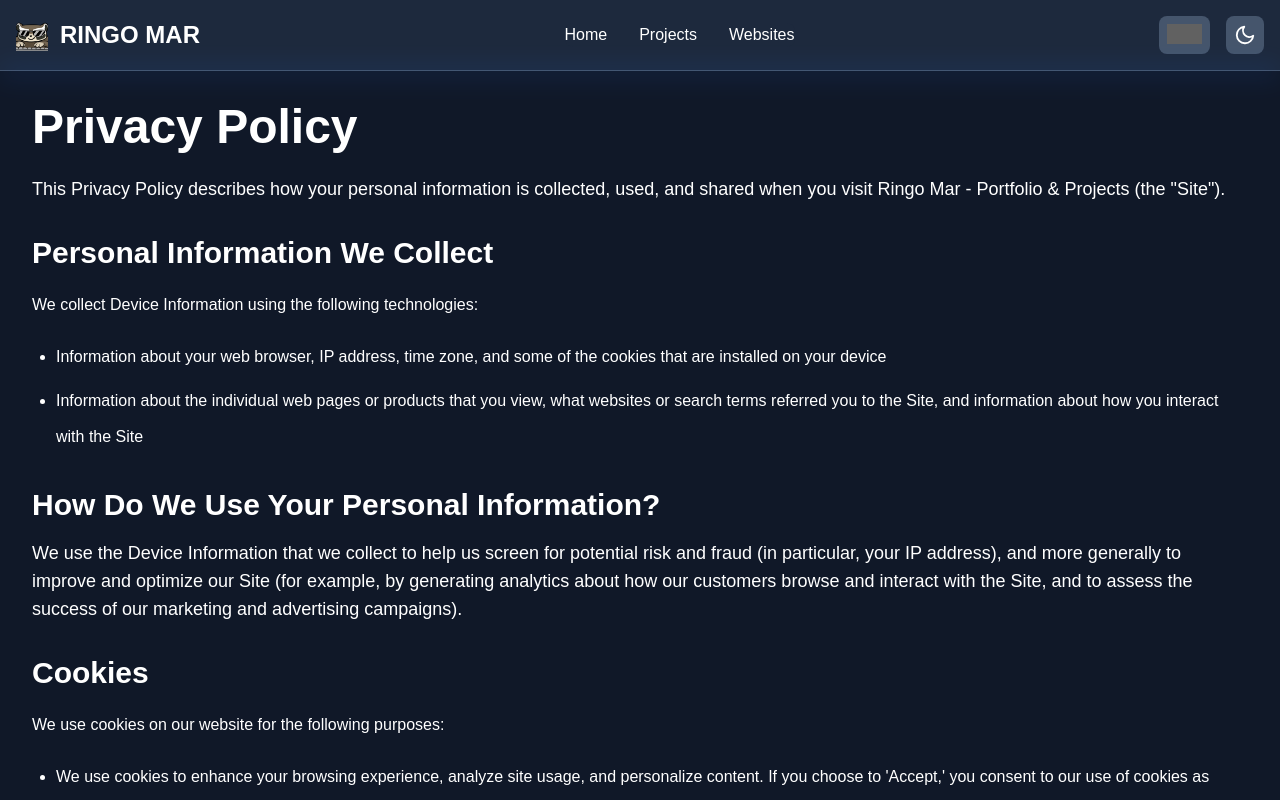
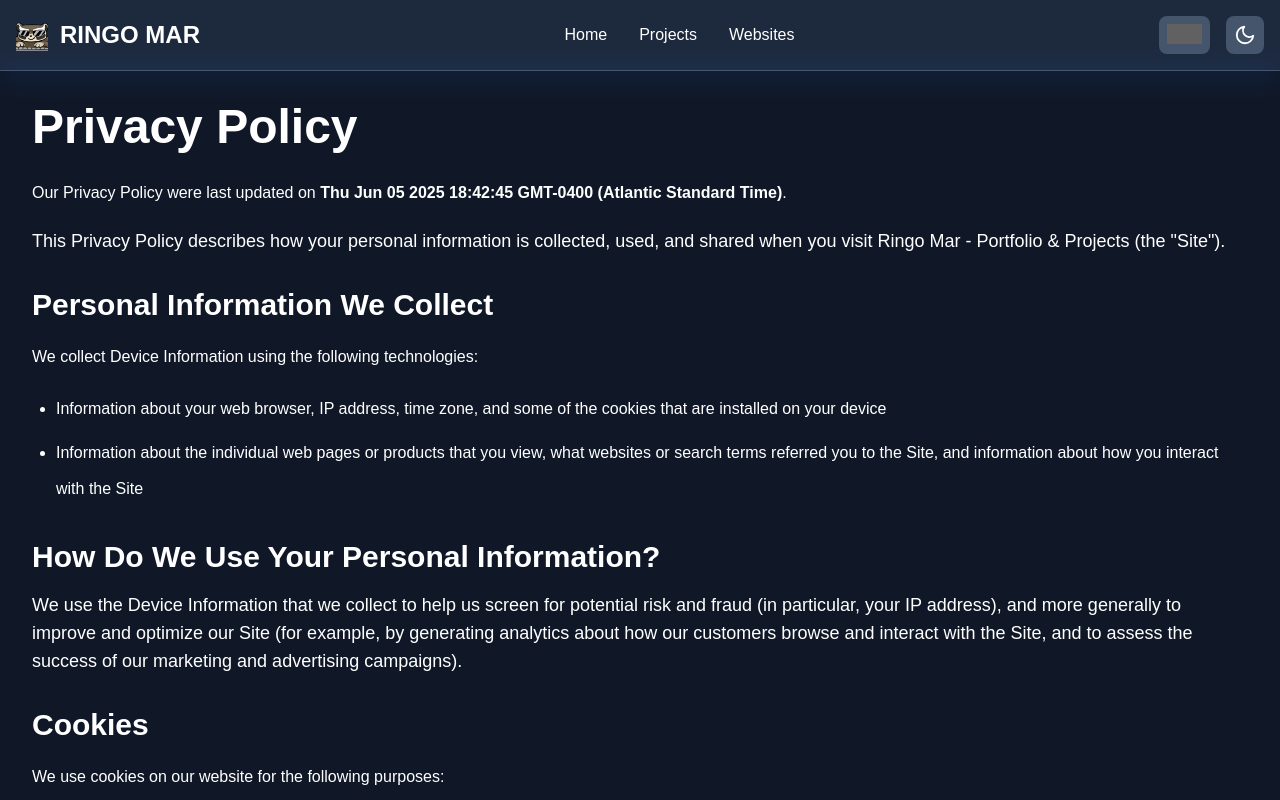
Before and after one commit to RingoMar/ringomar.github.io, a Next.js app in the folder website/: page /privacy-policy in a window 1280 px wide. Shown: the top 800 px of the page. Built offline with nearby package versions, Linux system fonts and the light colour scheme; grey boxes are pictures that could not be loaded.

Commit message:
Clean out

```diff
--- a/website/app/layout.tsx
+++ b/website/app/layout.tsx
@@ -4,6 +4,7 @@ import "./globals.css";
 import { Providers } from "./providers";
 import Footer from "./components/Footer";
 import NavBar from "./components/Navbar";
+import { SpeedInsights } from "@vercel/speed-insights/next"
 
 export const metadata: Metadata = {
   title: "Ringo Mar | Portfolio & Projects",
@@ -59,6 +60,7 @@ export default function RootLayout({ children }: Readonly<{ children: React.Reac
           <Footer />
         </Providers>
       </body>
+      <SpeedInsights/>
     </html>
   );
 }
--- a/website/app/privacy-policy/page.tsx
+++ b/website/app/privacy-policy/page.tsx
@@ -8,6 +8,10 @@ export default function pp() {
   return (
     <div className="flex min-h-screen flex-col bg-gray-50 p-8 text-base leading-9 text-gray-800 dark:bg-gray-900 dark:text-white">
       <h1 className="mb-6 text-4xl font-bold text-gray-900 md:text-5xl dark:text-white">Privacy Policy</h1>
+
+      <p className="mb-4">
+        Our Privacy Policy were last updated on <strong>Thu Jun 05 2025 18:42:45 GMT-0400 (Atlantic Standard Time)</strong>.
+      </p>
 
       <p className="mb-8 text-lg">This Privacy Policy describes how your personal information is collected, used, and shared when you visit Ringo Mar - Portfolio & Projects (the "Site").</p>
 
--- a/website/app/sitemap.ts
+++ b/website/app/sitemap.ts
@@ -7,7 +7,7 @@ export default function sitemap(): MetadataRoute.Sitemap {
     {
       url: baseURL,
       lastModified: new Date(),
-      changeFrequency: 'yearly',
+      changeFrequency: 'monthly',
       priority: 1,
     },
     {
--- a/website/package.json
+++ b/website/package.json
@@ -9,6 +9,7 @@
     "lint": "next lint"
   },
   "dependencies": {
+    "@vercel/speed-insights": "^1.2.0",
     "next": "15.2.3",
     "next-themes": "^0.4.6",
     "react": "^19.0.0",
```
Also changed, not shown: 2 other files (tests, documents, lock files or other folders).
